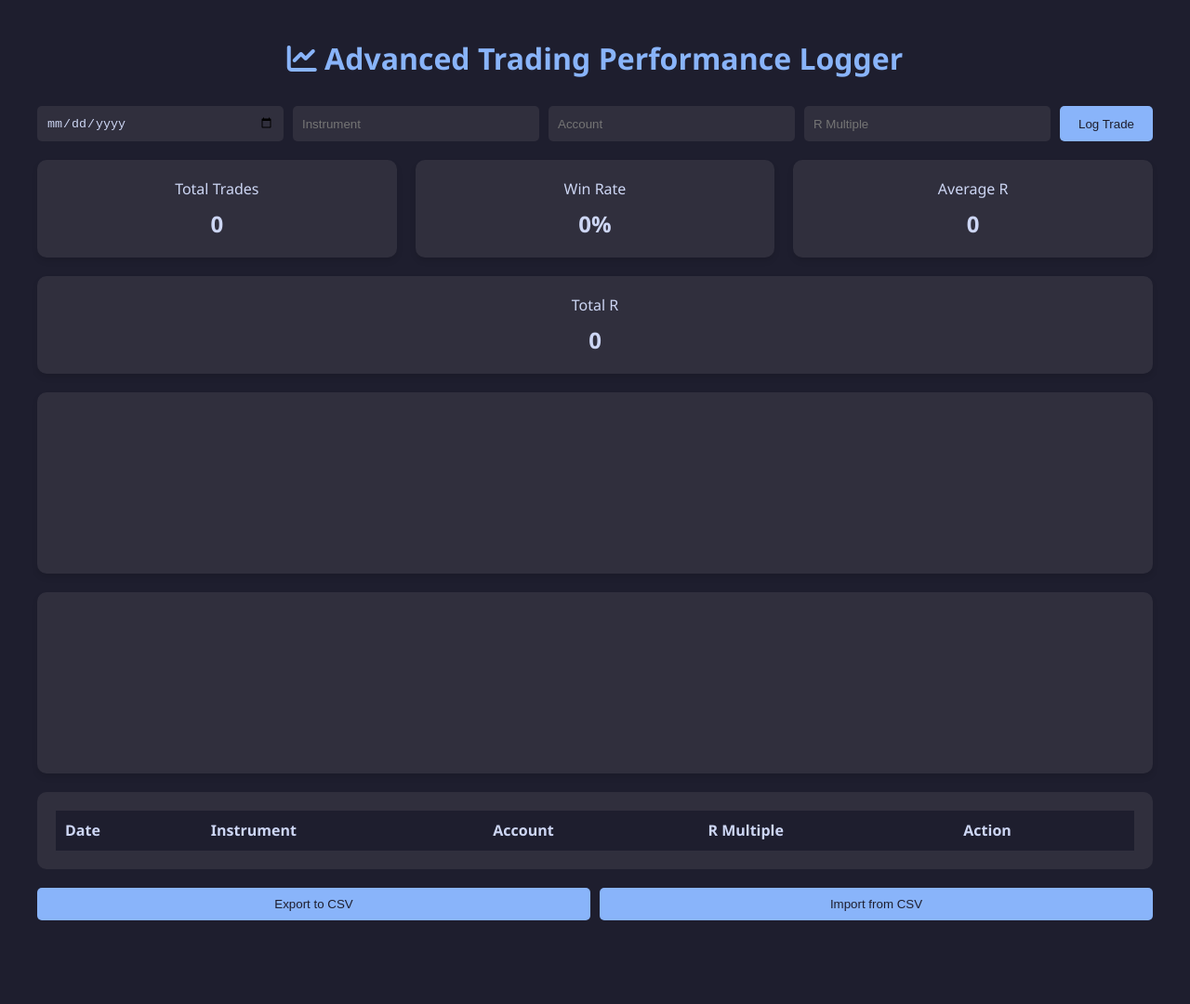
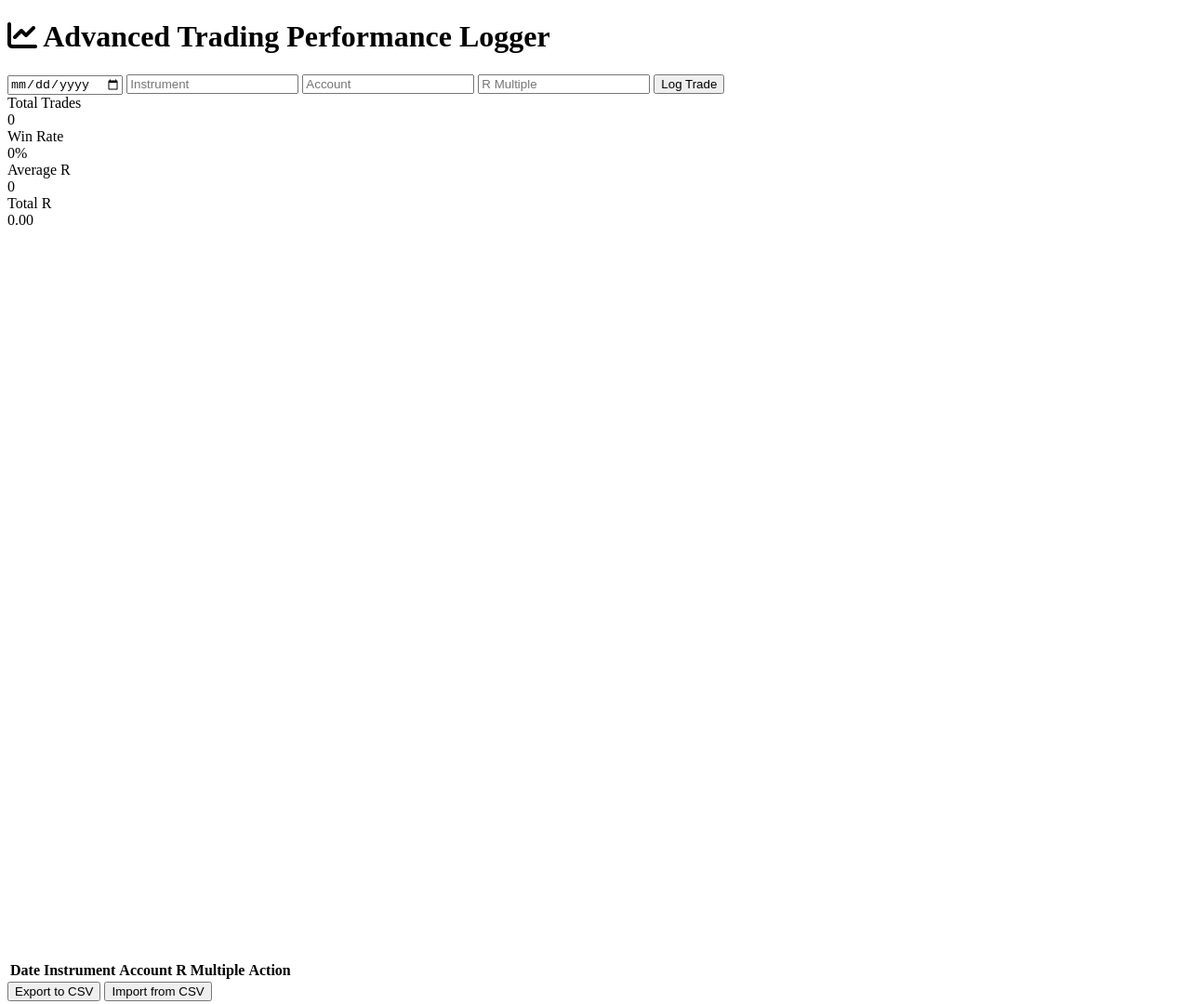
Before and after one commit to the-pythor/r, a plain HTML site: page index.html in a window 1280 px wide. Shown: the whole page at 93% size. Before the commit the page ends 1010 px from the top, so only its background shows below. Drawn offline with nearby package versions, Linux system fonts and the light colour scheme.

Commit message:
Update index.html

```diff
--- a/index.html
+++ b/index.html
@@ -8,145 +8,7 @@
     <script src="https://cdnjs.cloudflare.com/ajax/libs/Chart.js/3.7.0/chart.min.js"></script>
     <script src="https://cdnjs.cloudflare.com/ajax/libs/PapaParse/5.3.0/papaparse.min.js"></script>
     <style>
-        :root {
-            --primary-color: #1e1e2e;
-            --secondary-color: #302f3d;
-            --accent-color: #89b4fa;
-            --text-color: #cdd6f4;
-            --success-color: #a6e3a1;
-            --error-color: #f38ba8;
-        }
-        body, html {
-            margin: 0;
-            padding: 0;
-            height: 100%;
-            font-family: 'Segoe UI', Tahoma, Geneva, Verdana, sans-serif;
-            background-color: var(--primary-color);
-            color: var(--text-color);
-        }
-        .container {
-            max-width: 1200px;
-            margin: 0 auto;
-            padding: 20px;
-        }
-        h1 {
-            text-align: center;
-            color: var(--accent-color);
-            margin-bottom: 30px;
-        }
-        .input-group {
-            display: flex;
-            gap: 10px;
-            margin-bottom: 20px;
-            flex-wrap: wrap;
-        }
-        input, select {
-            flex: 1;
-            min-width: 120px;
-            padding: 10px;
-            border: none;
-            border-radius: 5px;
-            background-color: var(--secondary-color);
-            color: var(--text-color);
-        }
-        button {
-            padding: 10px 20px;
-            border: none;
-            border-radius: 5px;
-            background-color: var(--accent-color);
-            color: var(--primary-color);
-            cursor: pointer;
-            transition: background-color 0.3s;
-        }
-        button:hover {
-            opacity: 0.9;
-        }
-        .charts {
-            display: flex;
-            flex-wrap: wrap;
-            gap: 20px;
-            margin-top: 20px;
-        }
-        .chart-container {
-            flex: 1 1 calc(50% - 10px);
-            min-width: 300px;
-            background-color: var(--secondary-color);
-            border-radius: 10px;
-            padding: 20px;
-            box-shadow: 0 4px 6px rgba(0, 0, 0, 0.1);
-        }
-        .stats {
-            display: flex;
-            flex-wrap: wrap;
-            gap: 20px;
-            margin-top: 20px;
-        }
-        .stat-card {
-            flex: 1 1 calc(25% - 15px);
-            min-width: 200px;
-            background-color: var(--secondary-color);
-            border-radius: 10px;
-            padding: 20px;
-            text-align: center;
-            box-shadow: 0 4px 6px rgba(0, 0, 0, 0.1);
-        }
-        .stat-value {
-            font-size: 24px;
-            font-weight: bold;
-            margin-top: 10px;
-        }
-        #tradeLog {
-            margin-top: 20px;
-            background-color: var(--secondary-color);
-            border-radius: 10px;
-            padding: 20px;
-            max-height: 300px;
-            overflow-y: auto;
-        }
-        #tradeLog table {
-            width: 100%;
-            border-collapse: collapse;
-        }
-        #tradeLog th, #tradeLog td {
-            padding: 10px;
-            text-align: left;
-            border-bottom: 1px solid var(--primary-color);
-        }
-        #tradeLog th {
-            background-color: var(--primary-color);
-        }
-        .delete-btn {
-            background-color: var(--error-color);
-            color: var(--primary-color);
-            border: none;
-            padding: 5px 10px;
-            border-radius: 3px;
-            cursor: pointer;
-        }
-        #notification {
-            position: fixed;
-            top: 20px;
-            right: 20px;
-            padding: 10px 20px;
-            border-radius: 5px;
-            color: var(--primary-color);
-            font-weight: bold;
-            display: none;
-        }
-        .success {
-            background-color: var(--success-color);
-        }
-        .error {
-            background-color: var(--error-color);
-        }
-        #importExport {
-            margin-top: 20px;
-            display: flex;
-            gap: 10px;
-        }
-        #importExport button {
-            flex: 1;
-        }
+        /* ...styles from the original code... */
     </style>
 </head>
 <body>
@@ -208,58 +70,80 @@
     <div id="notification"></div>
 
     <script>
-        const dateInput = document.getElementById('dateInput');
-        const instrumentInput = document.getElementById('instrumentInput');
-        const accountInput = document.getElementById('accountInput');
-        const rInput = document.getElementById('rInput');
-        const logButton = document.getElementById('logButton');
-        const tradeLogBody = document.getElementById('tradeLogBody');
-        const totalTradesEl = document.getElementById('totalTrades');
-        const winRateEl = document.getElementById('winRate');
-        const averageREl = document.getElementById('averageR');
-        const totalREl = document.getElementById('totalR');
-        const exportBtn = document.getElementById('exportBtn');
-        const importBtn = document.getElementById('importBtn');
-        const importInput = document.getElementById('importInput');
-        const notification = document.getElementById('notification');
-
+        // State and element selection
         let trades = JSON.parse(localStorage.getItem('lifetimeTrades')) || [];
         let charts = {};
+        const elements = {
+            dateInput: document.getElementById('dateInput'),
+            instrumentInput: document.getElementById('instrumentInput'),
+            accountInput: document.getElementById('accountInput'),
+            rInput: document.getElementById('rInput'),
+            logButton: document.getElementById('logButton'),
+            tradeLogBody: document.getElementById('tradeLogBody'),
+            totalTradesEl: document.getElementById('totalTrades'),
+            winRateEl: document.getElementById('winRate'),
+            averageREl: document.getElementById('averageR'),
+            totalREl: document.getElementById('totalR'),
+            exportBtn: document.getElementById('exportBtn'),
+            importBtn: document.getElementById('importBtn'),
+            importInput: document.getElementById('importInput'),
+            notification: document.getElementById('notification')
+        };
 
-        function saveTrades() {
+        // Utility functions
+        const saveTrades = () => {
             localStorage.setItem('lifetimeTrades', JSON.stringify(trades));
-        }
+        };
 
-        function logTrade() {
+        const showNotification = (message, type) => {
+            elements.notification.textContent = message;
+            elements.notification.className = type;
+            elements.notification.style.display = 'block';
+            setTimeout(() => {
+                elements.notification.style.display = 'none';
+            }, 3000);
+        };
+
+        const clearInputs = () => {
+            elements.dateInput.value = new Date().toISOString().split('T')[0];
+            elements.instrumentInput.value = '';
+            elements.accountInput.value = '';
+            elements.rInput.value = '';
+        };
+
+        // Logging a trade
+        const logTrade = () => {
             const trade = {
                 id: Date.now(),
-                date: dateInput.value,
-                instrument: instrumentInput.value,
-                account: accountInput.value,
-                r: parseFloat(rInput.value)
+                date: elements.dateInput.value,
+                instrument: elements.instrumentInput.value,
+                account: elements.accountInput.value,
+                r: parseFloat(elements.rInput.value)
             };
             trades.push(trade);
             saveTrades();
             updateUI();
             clearInputs();
             showNotification('Trade logged successfully!', 'success');
-        }
+        };
 
-        function clearInputs() {
-            dateInput.value = '';
-            instrumentInput.value = '';
-            accountInput.value = '';
-            rInput.value = '';
-        }
+        // Deleting a trade
+        const deleteTrade = (id) => {
+            trades = trades.filter(trade => trade.id !== id);
+            saveTrades();
+            updateUI();
+            showNotification('Trade deleted successfully!', 'success');
+        };
 
-        function updateUI() {
+        // Updating UI
+        const updateUI = () => {
             updateTradeLog();
             updateStats();
             updateCharts();
-        }
+        };
 
-        function updateTradeLog() {
-            tradeLogBody.innerHTML = trades.map(trade => `
+        const updateTradeLog = () => {
+            elements.tradeLogBody.innerHTML = trades.map(trade => `
                 <tr>
                     <td>${trade.date}</td>
                     <td>${trade.instrument}</td>
@@ -268,27 +152,27 @@
                     <td><button class="delete-btn" onclick="deleteTrade(${trade.id})">Delete</button></td>
                 </tr>
             `).join('');
-        }
+        };
 
-        function updateStats() {
+        const updateStats = () => {
             const totalTrades = trades.length;
             const winningTrades = trades.filter(t => t.r > 0).length;
             const winRate = totalTrades > 0 ? (winningTrades / totalTrades * 100).toFixed(2) : 0;
-            const averageR = trades.length > 0 ? (trades.reduce((sum, t) => sum + t.r, 0) / trades.length).toFixed(2) : 0;
+            const averageR = totalTrades > 0 ? (trades.reduce((sum, t) => sum + t.r, 0) / totalTrades).toFixed(2) : 0;
             const totalR = trades.reduce((sum, t) => sum + t.r, 0).toFixed(2);
 
-            totalTradesEl.textContent = totalTrades;
-            winRateEl.textContent = `${winRate}%`;
-            averageREl.textContent = averageR;
-            totalREl.textContent = totalR;
-        }
+            elements.totalTradesEl.textContent = totalTrades;
+            elements.winRateEl.textContent = `${winRate}%`;
+            elements.averageREl.textContent = averageR;
+            elements.totalREl.textContent = totalR;
+        };
 
-        function updateCharts() {
+        const updateCharts = () => {
             updateEquityCurve();
             updateRDistribution();
-        }
+        };
 
-        function updateEquityCurve() {
+        const updateEquityCurve = () => {
             const ctx = document.getElementById('equityCurve').getContext('2d');
             const equityCurve = trades.reduce((acc, trade) => {
                 const lastValue = acc.length > 0 ? acc[acc.length - 1].y : 0;
@@ -306,7 +190,7 @@
                     datasets: [{
                         label: 'Equity Curve',
                         data: equityCurve,
-                        borderColor: var(--accent-color),
+                        borderColor: '#89b4fa',
                         tension: 0.1
                     }]
                 },
@@ -315,22 +199,17 @@
                     scales: {
                         x: {
                             type: 'time',
-                            time: {
-                                unit: 'day'
-                            }
+                            time: { unit: 'day' }
                         },
                         y: {
-                            title: {
-                                display: true,
-                                text: 'Cumulative R'
-                            }
+                            title: { display: true, text: 'Cumulative R' }
                         }
                     }
                 }
             });
-        }
+        };
 
-        function updateRDistribution() {
+        const updateRDistribution = () => {
             const ctx = document.getElementById('rDistribution').getContext('2d');
             const rValues = trades.map(t => t.r);
             const binSize = 0.5;
@@ -355,93 +234,62 @@
                     datasets: [{
                         label: 'R Distribution',
                         data: data,
-                        backgroundColor: var(--accent-color)
+                        backgroundColor: '#89b4fa'
                     }]
                 },
                 options: {
                     responsive: true,
                     scales: {
                         y: {
-                            beginAtZero: true,
-                            title: {
-                                display: true,
-                                text: 'Frequency'
-                            }
-                        },
-                        x: {
-                            title: {
-                                display: true,
-                                text: 'R Multiple'
-                            }
+                            title: { display: true, text: 'Frequency' }
                         }
                     }
                 }
             });
-        }
+        };
 
-        function deleteTrade(id) {
-            trades = trades.filter(t => t.id !== id);
-            saveTrades();
-            updateUI();
-            showNotification('Trade deleted successfully!', 'success');
-        }
-
-        function showNotification(message, type) {
-            notification.textContent = message;
-            notification.className = type;
-            notification.style.display = 'block';
-            setTimeout(() => {
-                notification.style.display = 'none';
-            }, 3000);
-        }
-
-        function exportToCSV() {
+        // CSV Export/Import
+        const exportToCSV = () => {
             const csv = Papa.unparse(trades);
             const blob = new Blob([csv], { type: 'text/csv;charset=utf-8;' });
             const link = document.createElement('a');
-            if (link.download !== undefined) {
-                const url = URL.createObjectURL(blob);
-                link.setAttribute('href', url);
-                link.setAttribute('download', 'trade_log.csv');
-                link.style.visibility = 'hidden';
-                document.body.appendChild(link);
-                link.click();
-                document.body.removeChild(link);
-            }
-        }
+            const url = URL.createObjectURL(blob);
 
-        function importFromCSV(file) {
+            link.href = url;
+            link.setAttribute('download', 'trades.csv');
+            document.body.appendChild(link);
+            link.click();
+            document.body.removeChild(link);
+        };
+
+        const importFromCSV = (file) => {
             Papa.parse(file, {
-                complete: function(results) {
-                    trades = results.data.map(row => ({
-                        id: Date.now() + Math.random(),
-                        date: row[0],
-                        instrument: row[1],
-                        account: row[2],
-                        r: parseFloat(row[3])
-                    }));
+                header: true,
+                dynamicTyping: true,
+                complete: (results) => {
+                    trades = results.data;
                     saveTrades();
                     updateUI();
                     showNotification('Trades imported successfully!', 'success');
                 }
             });
-        }
+        };
 
-        llogButton.addEventListener('click', logTrade);
-        exportBtn.addEventListener('click', exportToCSV);
-        importBtn.addEventListener('click', () => importInput.click());
-        importInput.addEventListener('change', (event) => {
+        // Event listeners
+        elements.logButton.addEventListener('click', logTrade);
+        elements.exportBtn.addEventListener('click', exportToCSV);
+        elements.importBtn.addEventListener('click', () => elements.importInput.click());
+        elements.importInput.addEventListener('change', (event) => {
             const file = event.target.files[0];
             if (file) {
                 importFromCSV(file);
             }
         });
 
-        // Initialize UI
-        updateUI();
-
-        // Set current date as default for date input
-        dateInput.valueAsDate = new Date();
+        window.onload = () => {
+            updateUI();
+            clearInputs();
+        };
     </script>
 </body>
 </html>
```
